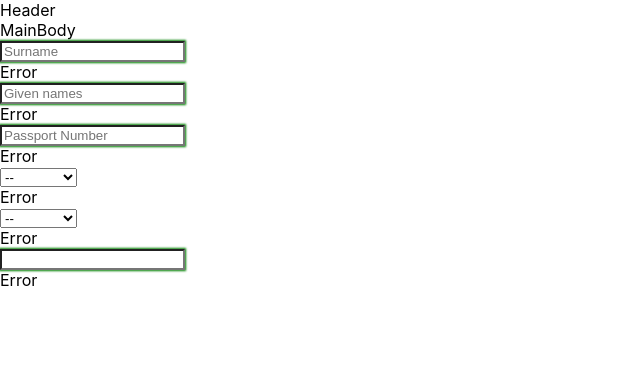
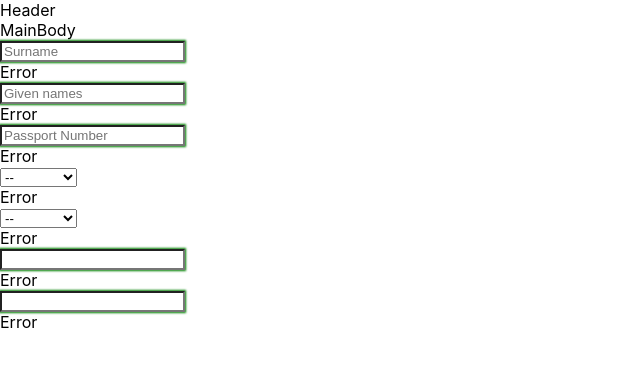
Before and after one commit to pgendre/n26-challenge-mrz-form, a React (Create React App) app: page / in a window 1280 px wide. Shown: the top 366 px of the page, without its empty margins (0-640 px from the left). Built offline with nearby package versions, Linux system fonts and the light colour scheme.

Commit message:
handle date changes

```diff
--- a/src/components/main_body/form_global/form-global.jsx
+++ b/src/components/main_body/form_global/form-global.jsx
@@ -92,6 +92,11 @@ class FormGlobal extends React.Component {
           type="date-picker"
           onChange={evt => this.handleDateChange(evt, 'dateOfBirth')}
         />
+
+        <FormInput
+          type="date-picker"
+          onChange={evt => this.handleDateChange(evt, 'dateOfExpiration')}
+        />
       </div>
     )
   }
```
